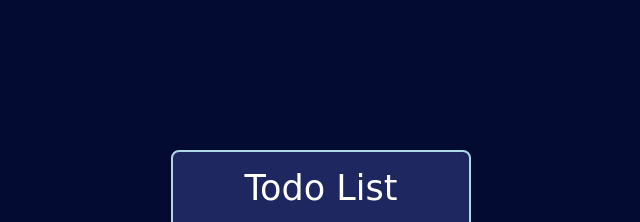
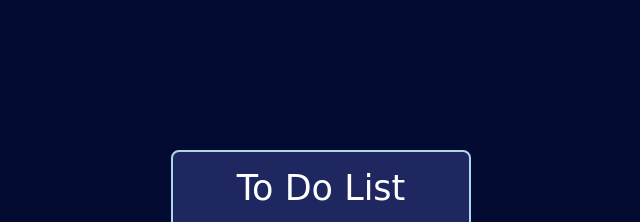
Before and after one commit to raissaasantos/ToDoList, a plain HTML site: page index.html in a window 1280 px wide. Shown: the top 222 px of the page, without its empty margins (319-959 px from the left). Drawn offline with nearby package versions, Linux system fonts and the light colour scheme; a web font is replaced by a local one.

Commit message:
Fixing title

```diff
--- a/index.html
+++ b/index.html
@@ -11,7 +11,7 @@
 </head>
  <body class="body">
     <div class="app">
-        <h4 class="mb-3">Todo List</h4>
+        <h4 class="mb-3">To Do List</h4>
         <div id="addNew" data-bs-toggle="modal" data-bs-target="#form">
             <span>New Task</span>
             <button id="btnAdd" class="material-symbols-outlined">add</button>
```
